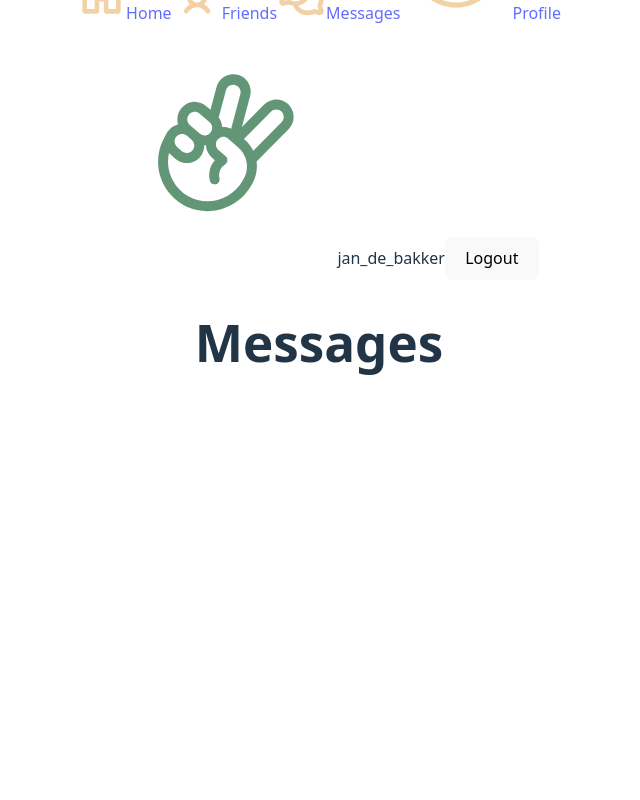
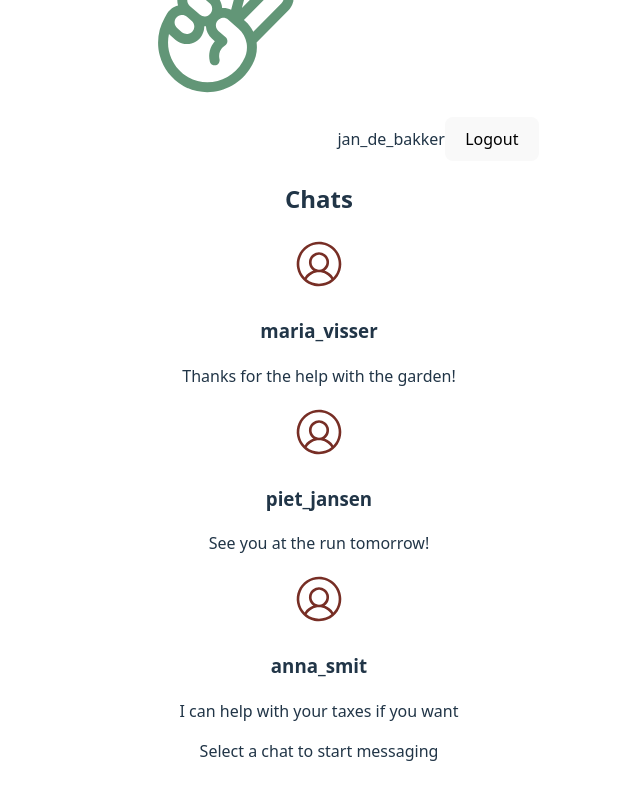
Before and after one commit to giuzep89/helpinghand-frontend, a React (Vite) app: page /messages in a window 1280 px wide. Shown: the part 244-1044 px from the top of the page, without its empty margins (321-961 px from the left). Before the commit the page ends 800 px from the top, so only its background shows below. Built offline with nearby package versions, Linux system fonts and the light colour scheme.

Commit message:
Messages page filled with structure and components

```diff
--- a/src/pages/messages/Messages.jsx
+++ b/src/pages/messages/Messages.jsx
@@ -1,9 +1,98 @@
+import { useState } from 'react';
 import './Messages.css';
+import ChatPreview from '../../components/chat-preview/ChatPreview.jsx';
+import MessageBubble from '../../components/message-bubble/MessageBubble.jsx';
+import testDatabase from '../../constants/testDatabase.json';
 
 function Messages() {
+  const [chats] = useState(testDatabase.chats);
+  const [allMessages, setAllMessages] = useState(testDatabase.messages);
+  const [activeChat, setActiveChat] = useState(null);
+  const [newMessage, setNewMessage] = useState('');
+
+  const currentMessages = allMessages[activeChat?.id] ?? []; // if all messages is NULL, return empty array
+
+  function handleChatClick(chat) {
+    setActiveChat(chat);
+  }
+
+  function handleSendMessage(event) {
+    event.preventDefault();
+
+    const isMessageEmpty = newMessage.trim() === '';
+    if (isMessageEmpty) {
+      return;
+    }
+
+    const chatMessages = allMessages[activeChat?.id] ?? [];
+    const message = {
+      id: Date.now(),
+      senderUsername: testDatabase.currentUser.username,
+      content: newMessage,
+      timestamp: new Date().toISOString(),
+      isMe: true
+    };
+
+    setAllMessages((prevMessages) => {
+      return {
+        ...prevMessages,
+        [activeChat.id]: [...chatMessages, message]
+      };
+    });
+
+    setNewMessage('');
+  }
+
   return (
     <div className="messages">
-      <h1>Messages</h1>
+      <div className="messages-chat-list">
+        <h2>Chats</h2>
+        {chats.map((chat) => {
+          return (
+            <ChatPreview
+              key={chat.id}
+              chat={chat}
+              isActive={activeChat?.id === chat.id}
+              onClick={handleChatClick}
+            />
+          );
+        })}
+      </div>
+
+      <div className="messages-conversation">
+        {activeChat ? (
+          <>
+            <div className="messages-conversation-header">
+              <h2>{activeChat.otherUserUsername}</h2>
+            </div>
+
+            <div className="messages-conversation-content">
+              {currentMessages.map((message) => {
+                return (
+                  <MessageBubble
+                    key={message.id}
+                    message={message}
+                  />
+                );
+              })}
+            </div>
+
+            <form className="messages-conversation-input" onSubmit={handleSendMessage}>
+              <input
+                type="text"
+                placeholder="Type a message..."
+                value={newMessage}
+                onChange={(event) => setNewMessage(event.target.value)}
+              />
+              <button type="submit">Send</button>
+            </form>
+          </>
+        ) : (
+          <div className="messages-conversation-empty">
+            <p>Select a chat to start messaging</p>
+          </div>
+        )}
+      </div>
     </div>
   );
 }
```
